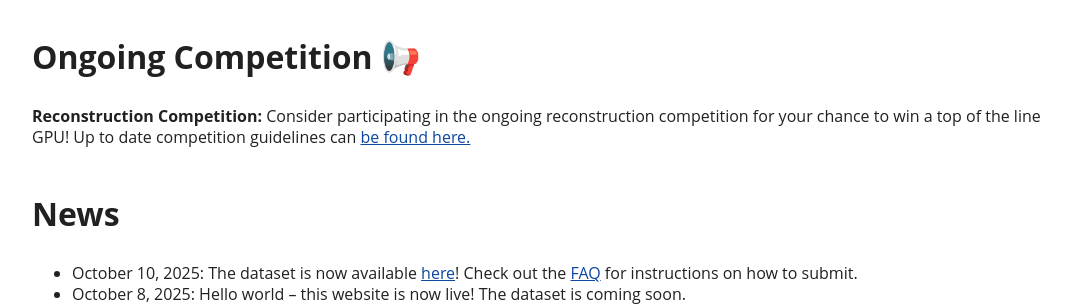
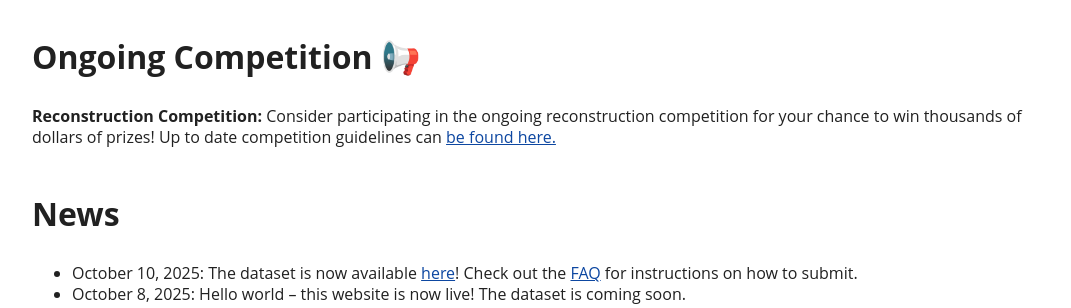
Before and after one commit to wision-lab/spcwebsite, a Django app: page / in a window 1280 px wide. Shown: the part 888-1196 px from the top of the page, without its empty margins (96-1167 px from the left). Run offline with Django 5.2, Linux system fonts and the light colour scheme.

Commit message:
change prizes description

```diff
--- a/templates/index.html
+++ b/templates/index.html
@@ -22,7 +22,7 @@
 
 <h3>Ongoing Competition 📢</h3>
 <p>
-    <b>Reconstruction Competition:</b> Consider participating in the ongoing reconstruction competition for your chance to win a top of the line GPU! Up to date competition guidelines can <a href="https://cvspc.cs.pdx.edu/#competition">be found here.</a></li>
+    <b>Reconstruction Competition:</b> Consider participating in the ongoing reconstruction competition for your chance to win thousands of dollars of prizes! Up to date competition guidelines can <a href="https://cvspc.cs.pdx.edu/#competition">be found here.</a></li>
 </p>
 
 <h3>News</h3>
```
